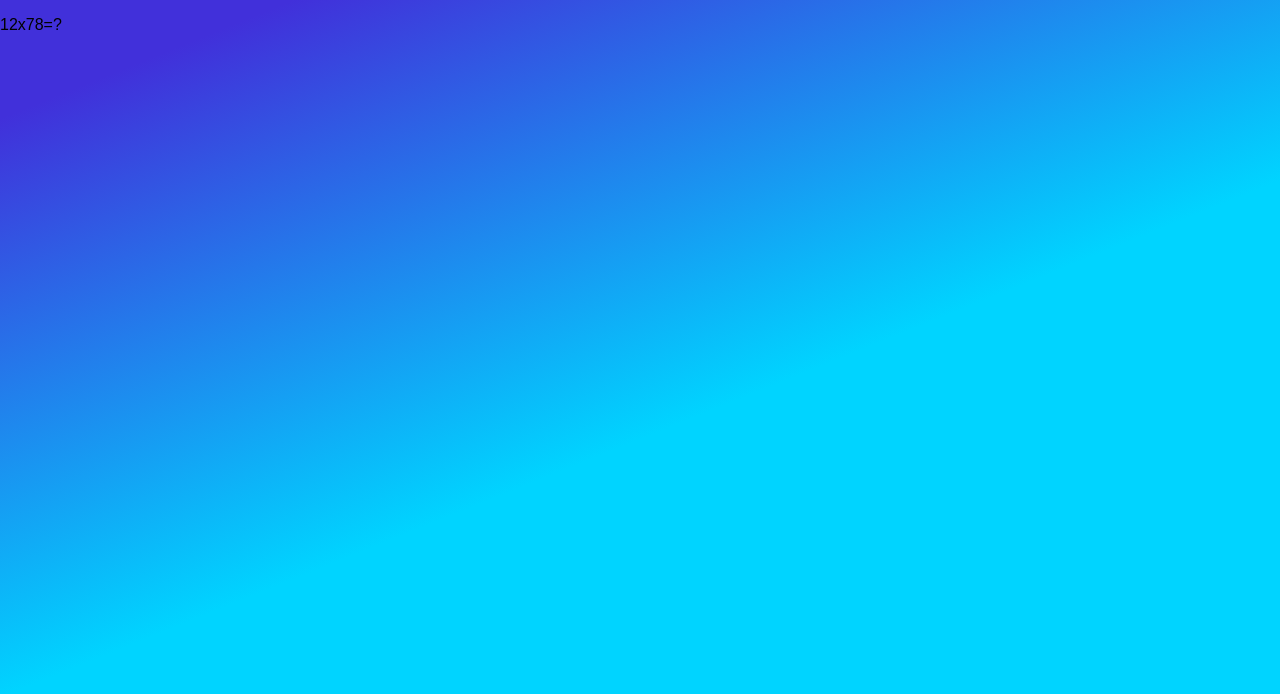
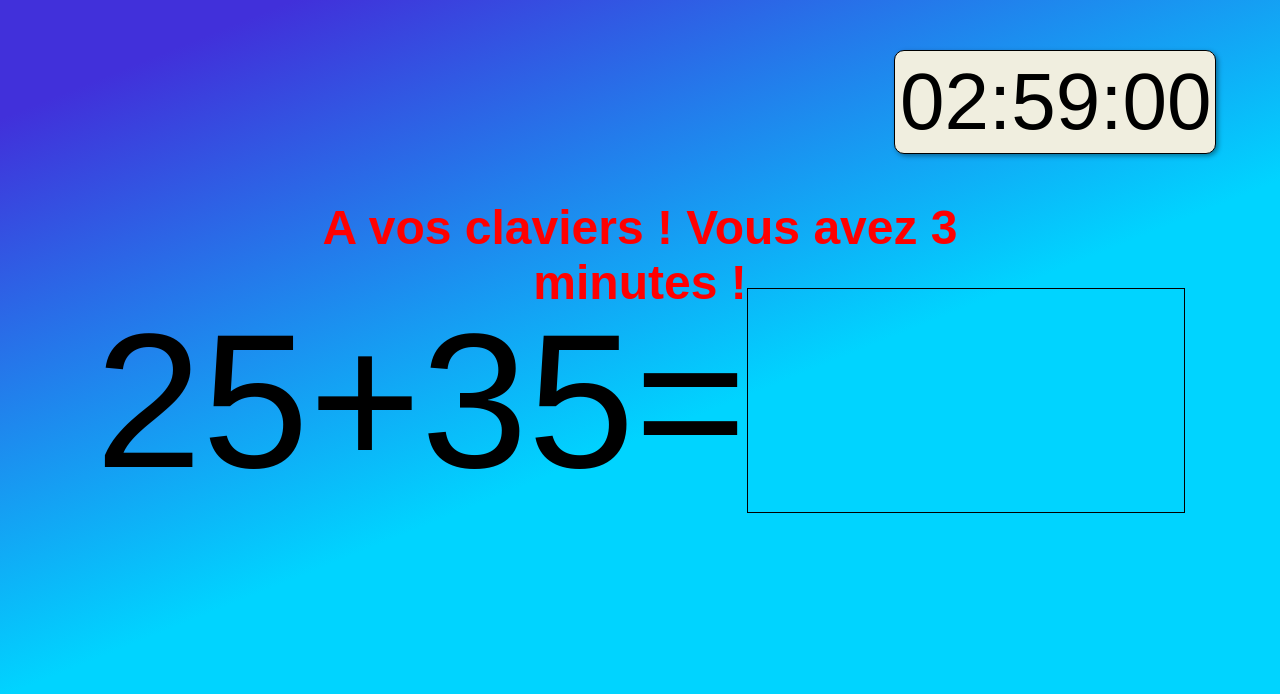
Before and after one commit to Swinolani/projet-jeu-calcul, an Angular app: page /calcul in a window 1280 px wide. Shown: the top 694 px of the page. Built offline with nearby package versions, Linux system fonts and the light colour scheme.

Commit message:
finalisation de l'interface de calcul avant la mise en place des fonctionnalités

```diff
--- a/src/app/views/accueil.component.ts
+++ b/src/app/views/accueil.component.ts
@@ -117,6 +117,7 @@ export class AccueilComponent {
       this.erreurBoutonCalculAvantJeu = 'Selectionnez un niveau !';
     } else {
       this.erreurBoutonCalculAvantJeu = '';
+      // Envoyer form.value.mode dans un service que l'on recup dans calcul
       this.router.navigate(['calcul']);
     }
   }
--- a/src/app/views/calcul.component.ts
+++ b/src/app/views/calcul.component.ts
@@ -1,17 +1,75 @@
 import { AfterViewInit, Component, ElementRef, ViewChild } from '@angular/core';
-import { NavComponent } from '../components/nav.component';
 
 @Component({
   selector: 'app-calcul',
   standalone: true,
   imports: [],
   template: `
+    <div #chrono class="chrono">
+      0{{ minute }}:{{ seconde < 10 ? '0' : '' }}{{ seconde }}:{{
+        ms < 10 ? '0' : ''
+      }}{{ ms }}
+    </div>
+    <p #text class="text">A vos claviers ! Vous avez 3 minutes !</p>
     <div #jeuCalcul class="calcul">
-      <p>12x78=?</p>
+      <div class="elemCalcul">
+        25+35=<input
+          type="text"
+          name="result"
+          id="result"
+          maxlength="4"
+          checked
+          #resultat
+          (keyup)="gestionCalcul(resultat.value, $event)"
+        />
+      </div>
     </div>
     <div #decompteur class="container">{{ compteur }}</div>
   `,
   styles: `
+  /* ZONE TEXT + CHRONO */
+  .chrono{
+    position: absolute;
+    right:5%;
+    top:50px;
+    font-size:5rem;
+    border:1px solid black;
+    padding:5px;
+    background-color:#f0eedf;
+    box-shadow:2px 2px 5px rgb(0,0,0,0.4);
+    border-radius:10px;
+    width:310px;
+  }
+  .text{
+    position:absolute;
+    left:25%;
+    right:25%;
+    top:200px;
+    text-align:center;
+    margin:0 auto;
+    font-size:3rem;
+    font-weight:bold;
+    color:red;
+  }
+  /* ZONE CALCUL */
+  .calcul{
+    font-size:12rem;
+    position:absolute;
+    display:flex;
+    justify-content:center;
+    align-items:center;
+    height:100%;
+    width:100%;
+    user-select:none;
+  }
+  #result{
+    font-size:12rem;
+    display:inline-block;
+    width:27rem;
+    outline:none;
+    background-color:rgb(0,0,0,0);
+    border:1px solid black;
+  }
   /* CONTAINER */
   .container{
     display:flex;
@@ -23,25 +81,71 @@ import { NavComponent } from '../components/nav.component';
     background-color:rgb(255,255,255,0.5);
     width:100%;
     height:100%;
+    user-select:none;
   }
   `,
 })
 export class CalculComponent implements AfterViewInit {
-  @ViewChild('decompteur') decompteur: ElementRef<HTMLDivElement>;
-  @ViewChild('jeuCalcul') jeuCalcul: ElementRef<HTMLDivElement>;
+  //attribut template
+  @ViewChild('decompteur') private decompteur: ElementRef<HTMLDivElement>;
+  @ViewChild('jeuCalcul') private jeuCalcul: ElementRef<HTMLDivElement>;
+  @ViewChild('resultat') private resultat: ElementRef<HTMLInputElement>;
+  @ViewChild('chrono') private chrono: ElementRef<HTMLDivElement>;
+  @ViewChild('text') private text: ElementRef<HTMLParagraphElement>;
+
+  //Autres attribut
   compteur: number = 3;
+  minute: number = 3;
+  seconde: number = 0;
+  ms: number = 0;
+  // Gestion du calcul avec récuperation du mode dedans
+  gestionCalcul(valeur: String, event: KeyboardEvent) {
+    if (event.key == 'Enter') {
+      // Code du calcul ici
+    }
+  }
   // Le code pour le fonctionnel du jeu avec les methodes ici !
   ngAfterViewInit(): void {
     this.jeuCalcul.nativeElement.style.display = 'none';
-    const chrono = setInterval(() => {
+    this.chrono.nativeElement.style.display = 'none';
+    this.text.nativeElement.style.display = 'none';
+    // Decompteur avant le jeu
+    const decompteur = setInterval(() => {
       if (this.compteur != 0) {
         this.compteur--;
       } else {
-        clearInterval(chrono);
+        clearInterval(decompteur);
         this.decompteur.nativeElement.style.display = 'none';
+        this.chrono.nativeElement.style.display = '';
+        this.text.nativeElement.style.display = '';
         this.jeuCalcul.nativeElement.style.display = '';
-        // Le minuteur doit être fait ici car asynchrone
-        return;
+        this.resultat.nativeElement.focus();
+        // Ici on recup le mode et on initie les nombre et l'operateur en fonction
+        // Disparition du text
+        setTimeout(() => {
+          this.text.nativeElement.style.display = 'none';
+        }, 2000);
+        // Le minuteur
+        const chrono = setInterval(() => {
+          if (this.ms === 0) {
+            if (this.seconde === 0) {
+              if (this.minute === 0) {
+                clearInterval(chrono);
+                // Code pour cancel la possibilité d'entrer des réponse.
+                // On disablera l'input et on enlevera le display du calcul
+                return;
+              }
+              this.minute--;
+              this.seconde = 59;
+            } else {
+              this.seconde--;
+            }
+            this.ms = 99;
+          } else {
+            this.ms--;
+          }
+          // Peut être colorier l'interface en fonction du compteur?
+        }, 10);
       }
     }, 1000);
   }
```
